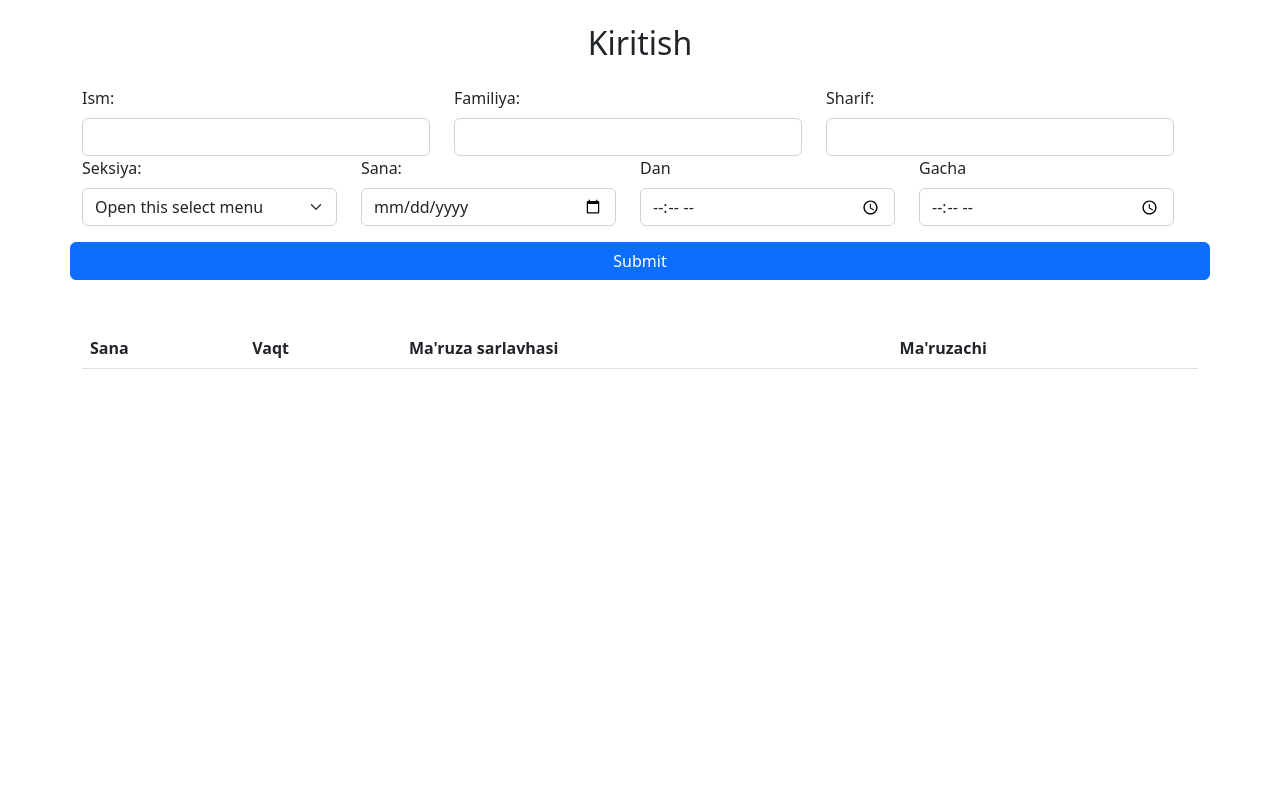
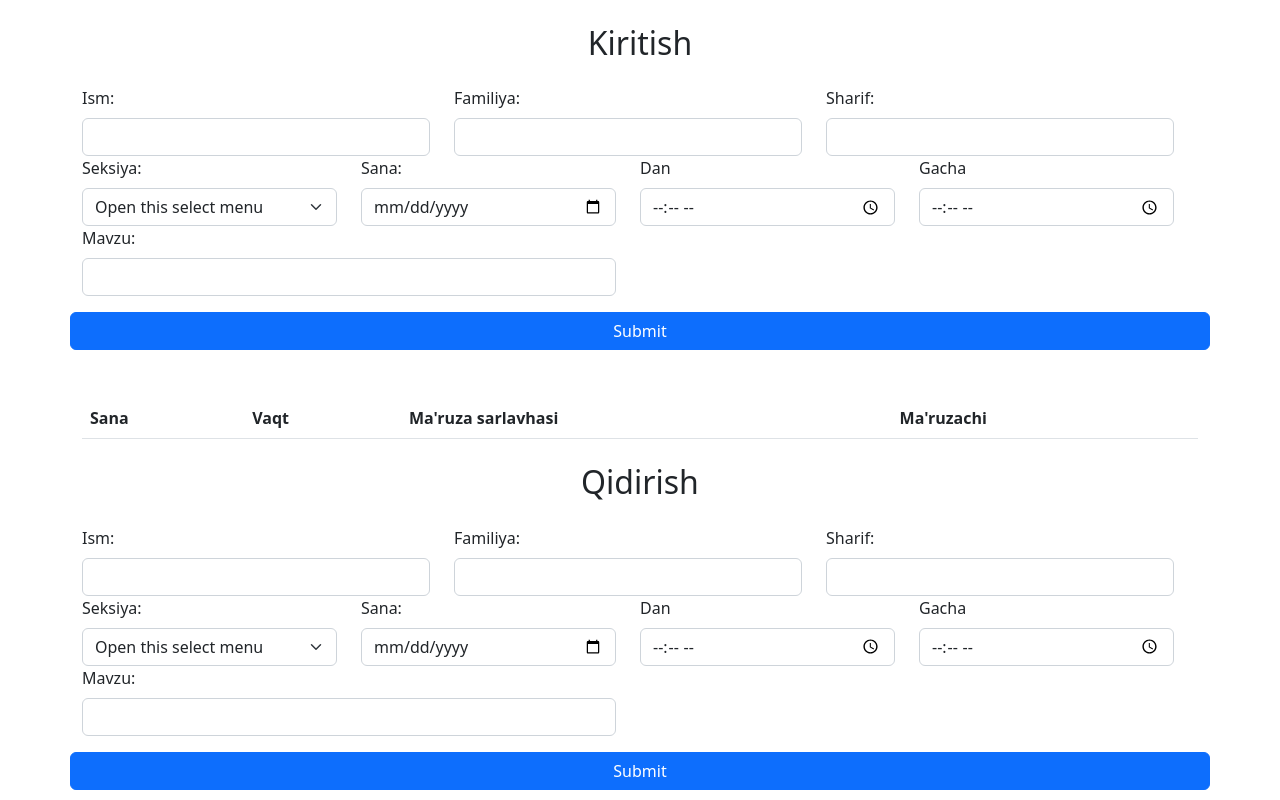
Before and after one commit to MZayniddin/Conferences-app_webTask, a plain HTML site: page index.html in a window 1280 px wide. Drawn offline with nearby package versions, Linux system fonts and the light colour scheme.

Commit message:
Refactored

```diff
--- a/index.html
+++ b/index.html
@@ -1,12 +1,14 @@
 <!DOCTYPE html>
 <html lang="en">
-
   <head>
-    <meta charset="UTF-8">
-    <meta http-equiv="X-UA-Compatible" content="IE=edge">
-    <meta name="viewport" content="width=device-width, initial-scale=1.0">
-    <link rel="stylesheet" href="./css/style.css">
-    <link href="https://cdn.jsdelivr.net/npm/bootstrap@5.2.2/dist/css/bootstrap.min.css" rel="stylesheet">
+    <meta charset="UTF-8" />
+    <meta http-equiv="X-UA-Compatible" content="IE=edge" />
+    <meta name="viewport" content="width=device-width, initial-scale=1.0" />
+    <link rel="stylesheet" href="./css/style.css" />
+    <link
+      href="https://cdn.jsdelivr.net/npm/bootstrap@5.2.2/dist/css/bootstrap.min.css"
+      rel="stylesheet"
+    />
     <title>Conference</title>
   </head>
 
@@ -17,21 +19,31 @@
         <div class="row">
           <div class="col-4">
             <label for="name" class="form-label">Ism:</label>
-                    <input type="text" class="form-control" id="name" aria-describedby="emailHelp" required>
+            <input
+              type="text"
+              class="form-control"
+              id="name"
+              aria-describedby="emailHelp"
+              required
+            />
           </div>
           <div class="col-4">
             <label for="surname" class="form-label">Familiya:</label>
-                    <input type="text" class="form-control" id="surname" required>
+            <input type="text" class="form-control" id="surname" required />
           </div>
           <div class="col-4">
             <label for="sharif" class="form-label">Sharif:</label>
-                    <input type="text" class="form-control" id="sharif" required>
+            <input type="text" class="form-control" id="sharif" required />
           </div>
         </div>
         <div class="row">
           <div class="col-3">
             <label for="seksiya" class="form-label">Seksiya:</label>
-                    <select id="seksiya" class="form-select" aria-label="Default select example">
+            <select
+              id="seksiya"
+              class="form-select"
+              aria-label="Default select example"
+            >
               <option selected disabled>Open this select menu</option>
               <option value="Informatika">Informatika</option>
               <option value="Matematika">Matematika</option>
@@ -43,20 +55,32 @@
           </div>
           <div class="col-3">
             <label for="date" class="form-label">Sana:</label>
-                    <input type="date" class="form-control" id="date" required>
+            <input type="date" class="form-control" id="date" required />
           </div>
           <div class="col-3">
             <label for="from" class="form-label">Dan</label>
-                    <input type="time" class="form-control" id="from" required>
+            <input type="time" class="form-control" id="from" required />
           </div>
           <div class="col-3">
             <label for="to" class="form-label">Gacha</label>
-                    <input type="time" class="form-control" id="to" required>
+            <input type="time" class="form-control" id="to" required />
+          </div>
+        </div>
+        <div class="row">
+          <div class="col-6">
+            <label for="title" class="form-label">Mavzu:</label>
+            <input
+              type="text"
+              class="form-control"
+              id="title"
+              aria-describedby="Default select example"
+              required
+            />
           </div>
         </div>
         <button type="submit" class="btn btn-primary mt-3">Submit</button>
       </form>
-        <table id="table table-bordered table-hover" class="table mt-5">
+      <table id="table" class="table mt-5">
         <thead>
           <tr>
             <th scope="col">Sana</th>
@@ -65,14 +89,77 @@
             <th scope="col">Ma'ruzachi</th>
           </tr>
         </thead>
-          <tbody id="table-show__body">
-
-          </tbody>
+        <tbody id="table-show__body"></tbody>
       </table>
+      <h2 class="text-center my-4">Qidirish</h2>
+      <form class="form row">
+        <div class="row">
+          <div class="col-4">
+            <label for="name" class="form-label">Ism:</label>
+            <input
+              type="text"
+              class="form-control"
+              id="name"
+              aria-describedby="emailHelp"
+              required
+            />
+          </div>
+          <div class="col-4">
+            <label for="surname" class="form-label">Familiya:</label>
+            <input type="text" class="form-control" id="surname" required />
+          </div>
+          <div class="col-4">
+            <label for="sharif" class="form-label">Sharif:</label>
+            <input type="text" class="form-control" id="sharif" required />
+          </div>
+        </div>
+        <div class="row">
+          <div class="col-3">
+            <label for="seksiya" class="form-label">Seksiya:</label>
+            <select
+              id="seksiya"
+              class="form-select"
+              aria-label="Default select example"
+            >
+              <option selected disabled>Open this select menu</option>
+              <option value="Informatika">Informatika</option>
+              <option value="Matematika">Matematika</option>
+              <option value="Fizika">Fizika</option>
+              <option value="Tarix">Tarix</option>
+              <option value="Biologiya">Biologiya</option>
+              <option value="Kimyo">Kimyo</option>
+            </select>
+          </div>
+          <div class="col-3">
+            <label for="date" class="form-label">Sana:</label>
+            <input type="date" class="form-control" id="date" required />
+          </div>
+          <div class="col-3">
+            <label for="from" class="form-label">Dan</label>
+            <input type="time" class="form-control" id="from" required />
+          </div>
+          <div class="col-3">
+            <label for="to" class="form-label">Gacha</label>
+            <input type="time" class="form-control" id="to" required />
+          </div>
+        </div>
+        <div class="row">
+          <div class="col-6">
+            <label for="title" class="form-label">Mavzu:</label>
+            <input
+              type="text"
+              class="form-control"
+              id="title"
+              aria-describedby="Default select example"
+              required
+            />
+          </div>
+        </div>
+        <button type="submit" class="btn btn-primary mt-3">Submit</button>
+      </form>
     </div>
 
     <script src="https://cdn.jsdelivr.net/npm/bootstrap@5.2.2/dist/js/bootstrap.bundle.min.js"></script>
     <script src="./js/app.js"></script>
   </body>
-
 </html>
--- a/js/app.js
+++ b/js/app.js
@@ -7,17 +7,18 @@ const elFromTime = document.getElementById("from");
 const elToTime = document.getElementById("to");
 const elLectureHeading = document.getElementById("seksiya");
 const elTableShowBody = document.getElementById("table-show__body");
+const elTitle = document.getElementById("title");
 
 function render(){
   const arr = JSON.parse(localStorage.getItem("conferences")) ? JSON.parse(localStorage.getItem("conferences")) : [];
   elTableShowBody.innerHTML = "";
-  filterTypes(arr).forEach(lecture => {
-    const lecuturesArr = arr.filter(item => item.lectureTitle === lecture)
-    console.log(arr.filter(item => item.lectureTitle === lecture))
-    const lectureTitleRow = document.createElement("tr");
-    lectureTitleRow.innerHTML = `<th scope="row" colspan=4 style="text-align: center">${lecture}</th>`;
-    elTableShowBody.appendChild(lectureTitleRow)
-    lecuturesArr.forEach(lecture => {
+  const lectureSubjects = filterType(arr);
+  lectureSubjects.forEach(lectureSub => {
+    const lectures = arr.filter(item => item.lectureSubject === lectureSub);
+    const elLectureSubjectRow = document.createElement("tr");
+    elLectureSubjectRow.innerHTML = `<th colspan="4" style="text-align: center" >${lectureSub}</td>`;
+    elTableShowBody.appendChild(elLectureSubjectRow);
+    lectures.forEach(lecture => {
       const lectureDataRow = document.createElement("tr");
       lectureDataRow.innerHTML = `
         <td>${lecture.lectureDate}</td>
@@ -28,7 +29,6 @@ function render(){
       elTableShowBody.appendChild(lectureDataRow)
     })
   })
-  console.log()
 }
 
 render();
@@ -40,16 +40,17 @@ elForm.addEventListener("submit", (e) => {
       const newConference = {
         id: conferenceArr[conferenceArr.length - 1] ? conferenceArr[conferenceArr.length - 1].id + 1 : 0,
         fullName: `${elSurname.value.charAt(0).toUpperCase() + elSurname.value.slice(1)} ${elName.value[0].toUpperCase()}. ${elSharif.value[0].toUpperCase()}.`,
-        lectureTitle: elLectureHeading.value,
+        lectureSubject: elLectureHeading.value,
         lectureDate: configureDate(elDate),
         startTime: elFromTime.value,
-        endingTime: elToTime.value
+        endingTime: elToTime.value,
+        lectureTitle: elTitle.value
       }
       conferenceArr.push(newConference);
       localStorage.setItem("conferences", JSON.stringify(conferenceArr))
       render();
     }else {
-      alert("Vaqtni to'g'ri kiriting!")
+      alert("Vaqtni to'g'ri kiriting!");
     }
   })
 
@@ -58,12 +59,12 @@ function configureDate(date){
   return date.value.split("-").reverse().join(".")
 }
 
-function filterTypes(arr) {
-  const types = [];
-  arr.forEach(({lectureTitle}) => {
-    if(!types.includes(lectureTitle)){
-      types.push(lectureTitle)
+function filterType(arr){
+  let types = [];
+  arr.forEach(({lectureSubject}) => {
+    if(!types.includes(lectureSubject)){
+      types.push(lectureSubject);
     }
-  });
+  })
   return types;
 }
```
Also changed, not shown: css/style.css (deleted). Lines whose indentation alone changed are shown as unchanged.
